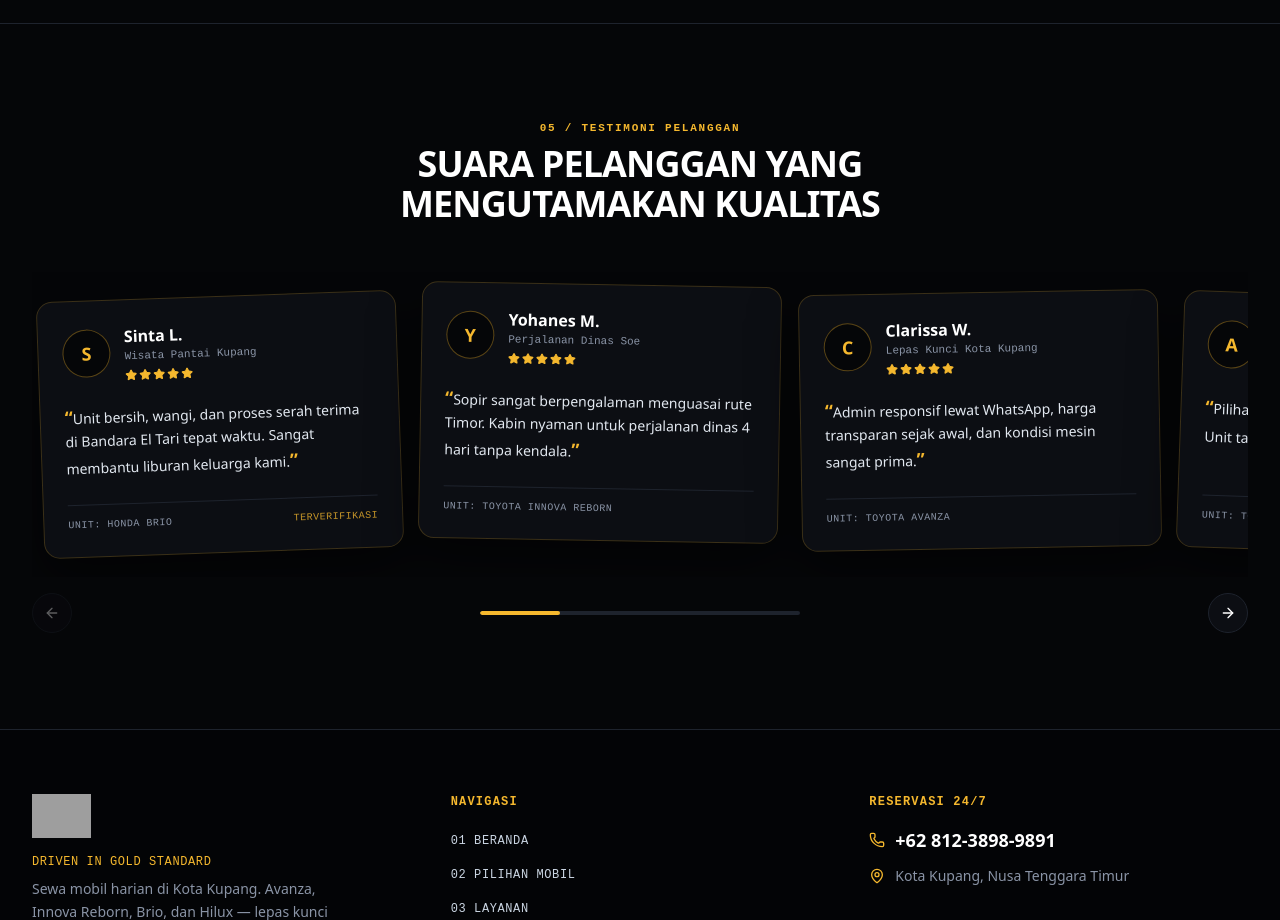
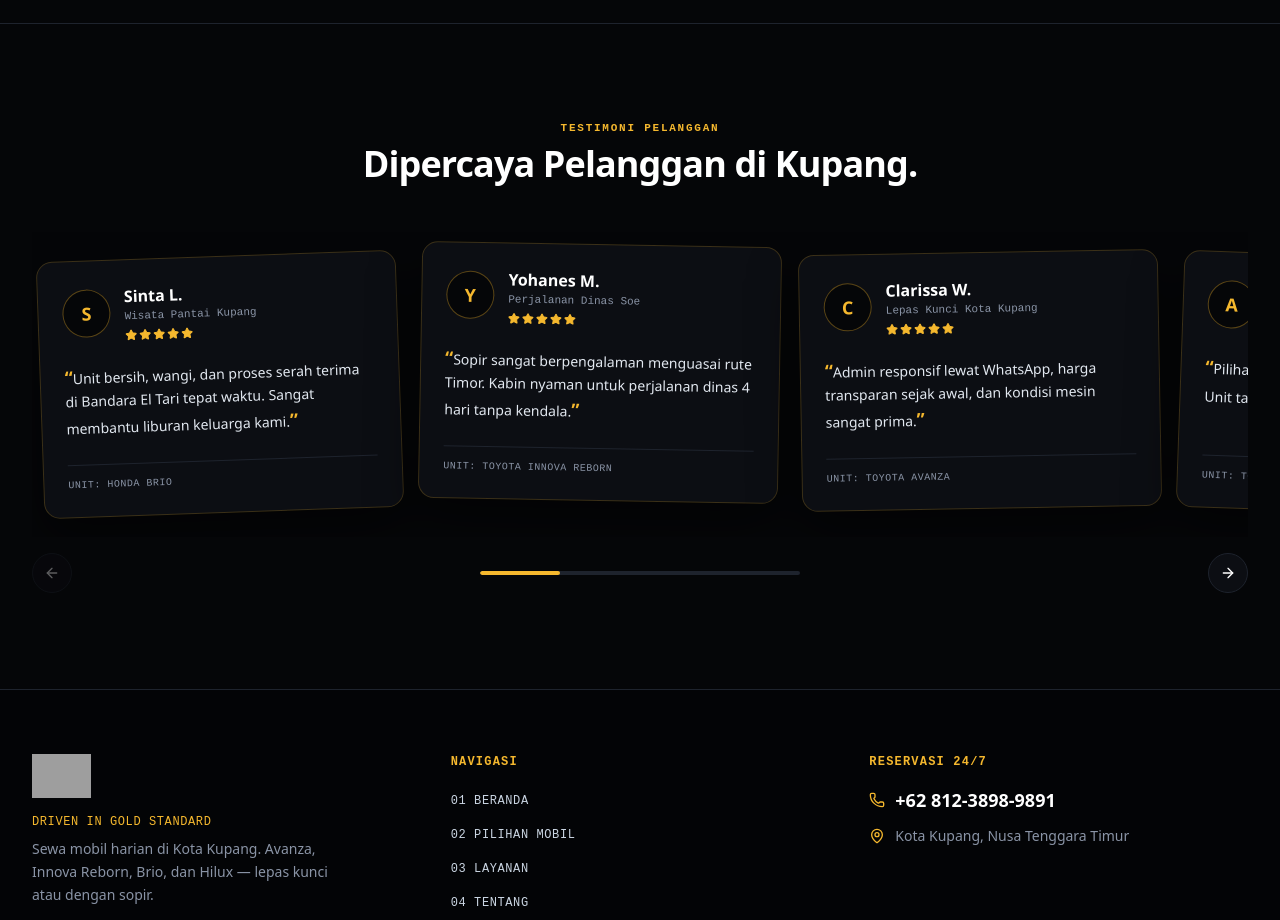
Before and after one commit to legacyditt/kupang-car-rent, a React (Vite) app in the folder frontend/: page / in a window 1280 px wide. Shown: the part 3380-4300 px from the top of the page. Built offline with nearby package versions, Linux system fonts and the light colour scheme; grey boxes are pictures that could not be loaded.

Commit message:
style(testimonials): simplify section header and remove verified badge

```diff
--- a/frontend/src/features/testimonials/components/TestimonialsSection.tsx
+++ b/frontend/src/features/testimonials/components/TestimonialsSection.tsx
@@ -82,10 +82,10 @@ export function TestimonialsSection() {
         {/* Centered Editorial Header */}
         <div className="mx-auto max-w-2xl text-center">
           <p className="font-mono text-[11px] font-bold tracking-[0.16em] text-gold uppercase">
-            05 / Testimoni Pelanggan
+            Testimoni Pelanggan
           </p>
-          <h2 className="mt-2 font-display text-3xl font-bold tracking-tight text-white uppercase sm:text-4xl">
-            Suara Pelanggan yang Mengutamakan Kualitas
+          <h2 className="mt-2 font-display text-3xl font-bold tracking-tight text-white sm:text-4xl">
+            Dipercaya Pelanggan di Kupang.
           </h2>
         </div>
 
@@ -143,11 +143,8 @@ export function TestimonialsSection() {
                   </p>
                 </div>
 
-                <div className="mt-6 flex items-center justify-between border-t border-hairline pt-3 font-mono text-[10px] tracking-wider text-brand-muted uppercase">
+                <div className="mt-6 border-t border-hairline pt-3 font-mono text-[10px] tracking-wider text-brand-muted uppercase">
                   <span>Unit: {item.carName}</span>
-                  {item.bookingCode && (
-                    <span className="text-gold/80">Terverifikasi</span>
-                  )}
                 </div>
               </article>
             );
```
